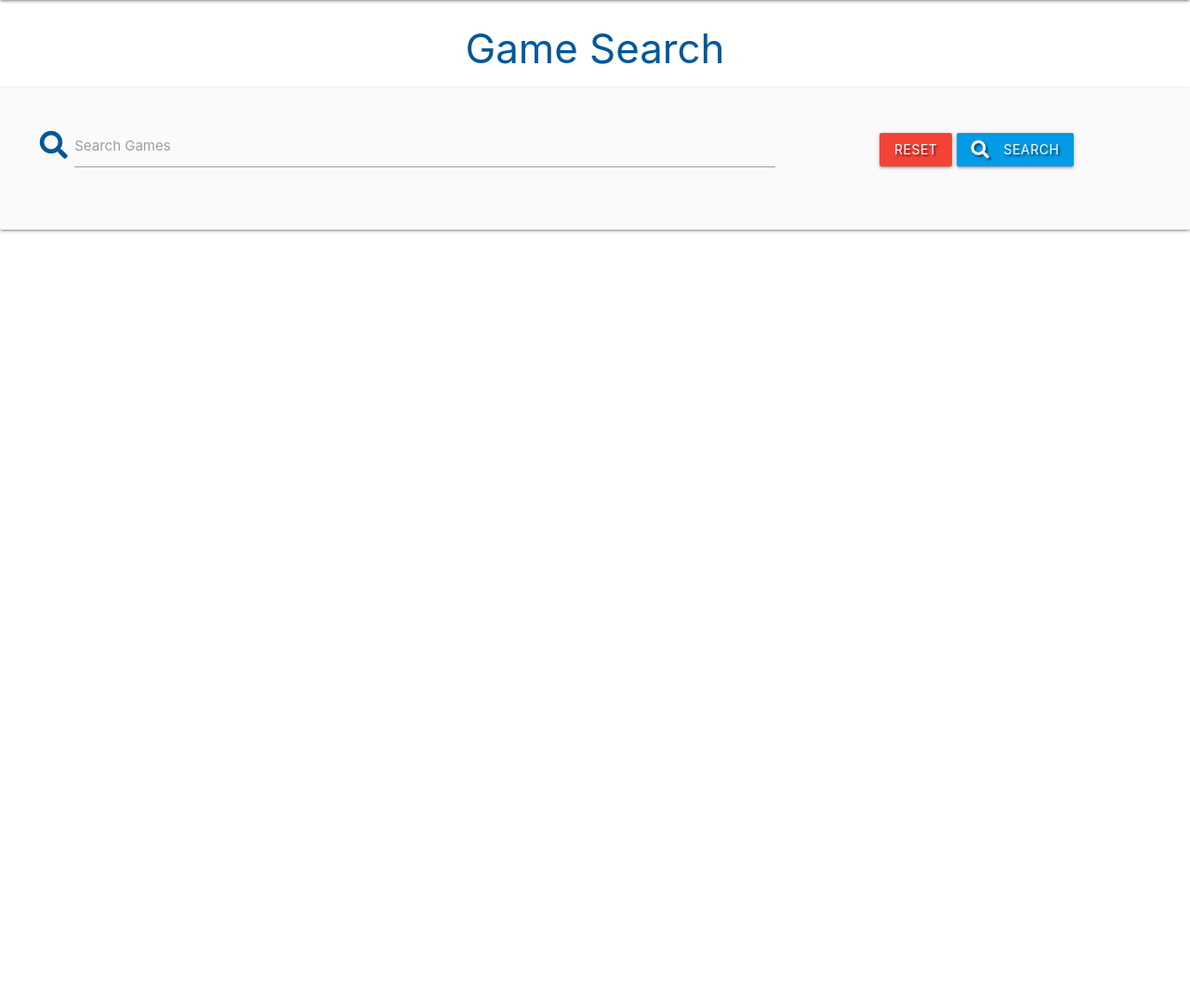
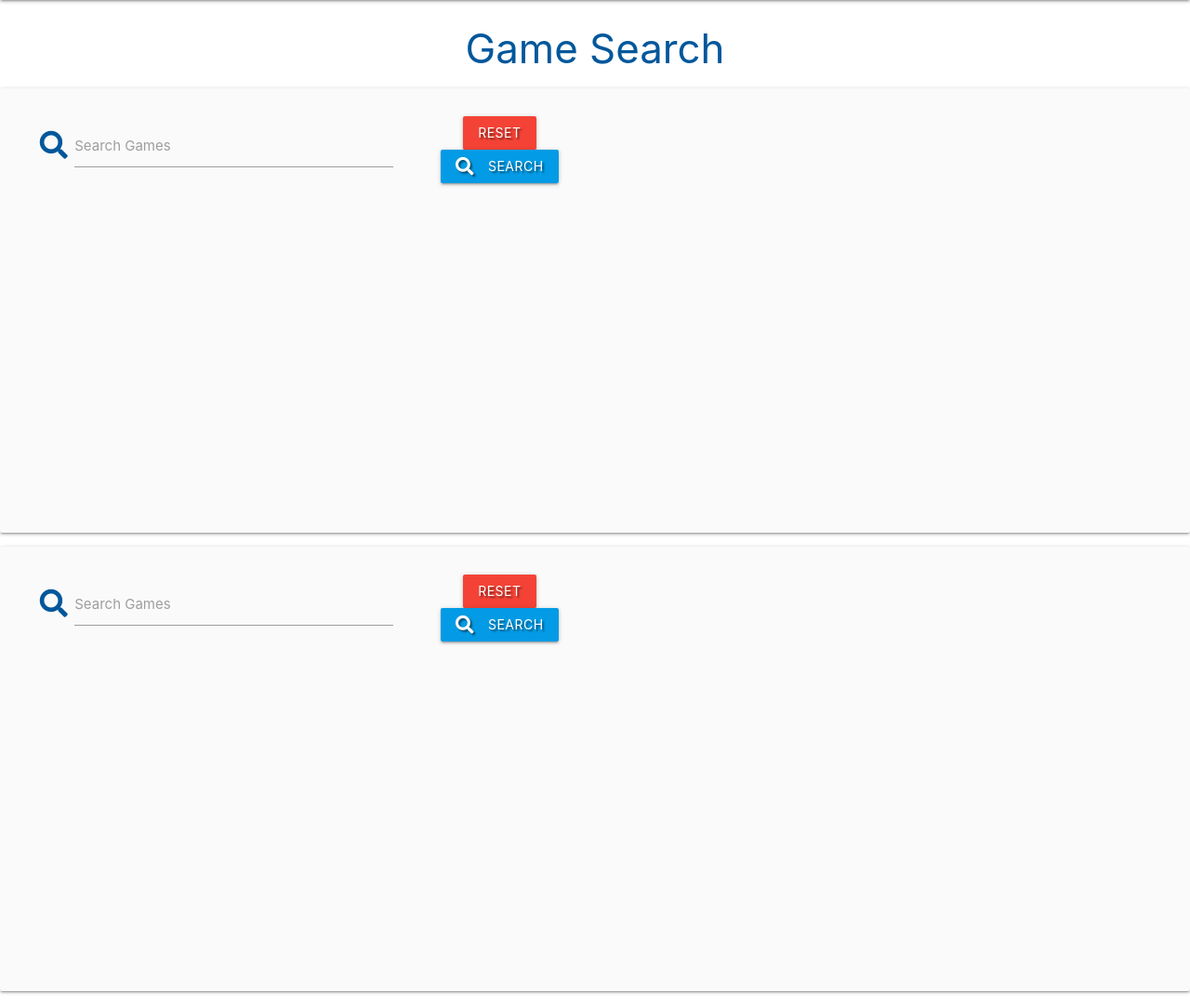
Before and after one commit to Gerard-Mc/gpu_check, a Flask app: page / in a window 1280 px wide. Shown: the part 64-1145 px from the top of the page at 93% size. Before the commit the page ends 314 px from the top, so only its background shows below. Run offline with Flask 2, Linux system fonts and the light colour scheme; some libraries are stand-ins or nearby versions.

Commit message:
add cpu search bar

```diff
--- a/app.py
+++ b/app.py
@@ -1,7 +1,7 @@
 import os
 import requests
 import json
-from bs4 import BeautifulSoup
+from re import search
 from flask import (
     Flask, flash, render_template,
     redirect, request, session, url_for)
@@ -31,8 +31,16 @@ def game():
 @app.route("/search", methods=["GET", "POST"])
 def search():
     query = request.form.get("query")
-    game = list( ({"$text": {"$search": "\"" + query + "\""}}))
+    game = list(mongo.db.game.find({"$text": {"$search": "\"" + query + "\""}}))
     return render_template("game.html", game=game)
+
+
+@app.route("/search1", methods=["GET", "POST"])
+def search1():
+    query = request.form.get("query")
+    game = list(mongo.db.cpu.find({"$text": {"$search": "\"" + query + "\""}}))
+    return render_template("game.html", game=game)
+
 
 
 @app.route('/submit', methods=["GET", "POST"])
--- a/static/css/style.css
+++ b/static/css/style.css
@@ -2,3 +2,8 @@
 .text-shadow {
     text-shadow: 2px 2px 2px rgba(0, 0, 0, 0.5);
 }
+
+.game_list{
+    overflow: scroll;
+    height:400px;
+}
--- a/templates/game.html
+++ b/templates/game.html
@@ -4,7 +4,7 @@
     <h3 class="light-blue-text text-darken-4 center-align">Game Search</h3>
 
     <div class="row card-panel grey lighten-5">
-        <form action="{{ url_for('search') }}" method="post" class="col s12">
+        <form action="{{ url_for('search') }}" method="post" class="col s6">
             <div class="row valign-wrapper center-align">
                 <div class="input-field col s12 m8">
                     <i class="fas fa-search prefix light-blue-text text-darken-4"></i>
@@ -19,17 +19,14 @@
                 </div>
             </div>
         </form>
-    </div>
 
-</section>
-<section>
-    <ul>
+         <ul class="game_list">
         {% for x in game %}
 
            {% if x.appid % 10 == 0  %}
 
         <li>
-            <form action="{{ url_for('submit') }}" method="post" class="col s12">
+            <form action="{{ url_for('submit') }}" method="post" class="col s">
                 <button type="submit" name="game_choice"  id="{{ x.name }}" data-id="{{ x.appid }}">{{ x.name }}</button>
                 <textarea style="display: none" class="hidden-text" name="text">{{ x.appid }}</textarea>
             </form>
@@ -39,6 +36,47 @@
         {% endif %}
         {% endfor %}
     </ul>
+    </div>
+
+
+     <div class="row card-panel grey lighten-5">
+        <form action="{{ url_for('search1') }}" method="post" class="col s6">
+            <div class="row valign-wrapper center-align">
+                <div class="input-field col s12 m8">
+                    <i class="fas fa-search prefix light-blue-text text-darken-4"></i>
+                    <input type="text" name="query" id="query" minlength="3" class="validate" required>
+                    <label for="query">Search Games</label>
+                </div>
+                <div class="col s12 m4">
+                    <a href="{{ url_for('search1') }}" class="red btn text-shadow">Reset</a>
+                    <button type="submit" class="light-blue darken-1 btn text-shadow">
+                        <i class="fas fa-search left"></i> Search
+                    </button>
+                </div>
+            </div>
+        </form>
+
+         <ul class="game_list">
+        {% for x in game %}
+
+           {% if x.appid % 10 == 0  %}
+
+        <li>
+            <form action="{{ url_for('submit') }}" method="post" class="col s">
+                <button type="submit" name="game_choice"  id="{{ x.name }}" data-id="{{ x.appid }}">{{ x.name }}</button>
+                <textarea style="display: none" class="hidden-text" name="text">{{ x.appid }}</textarea>
+            </form>
+
+        </li>
+
+        {% endif %}
+        {% endfor %}
+    </ul>
+    </div>
+
+</section>
+<section>
+
     <section>
 
 
```
